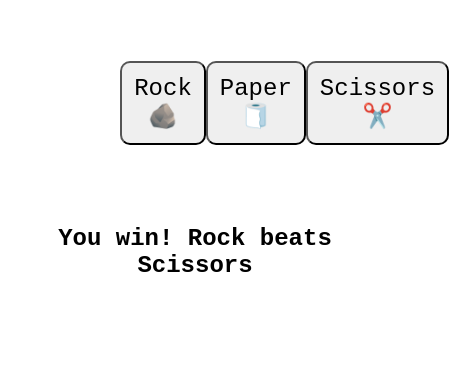
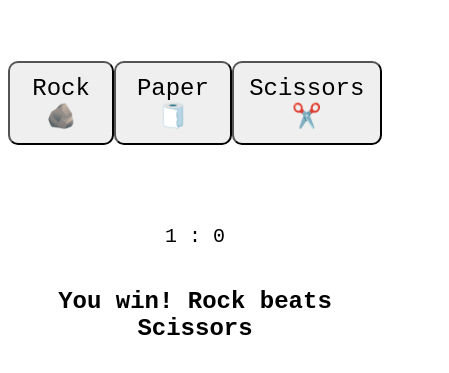
Before and after one commit to ChiendeGlace/rock-paper-scissors, a plain HTML site: page index.html in a window 390 px wide. Both pictures are taken after a click on the button "Rock 🪨". Shown: the part 135-508 px from the top of the page, 449 px wide, since content can reach past the window. Drawn offline with Linux system fonts and the light colour scheme.

Commit message:
Add mobile responsiveness

```diff
--- a/script.js
+++ b/script.js
@@ -5,11 +5,15 @@ const getComputerChoice = () => {
 const body = document.querySelector('body');
 const result = document.createElement('h2');
 result.style.textAlign = 'center';
+const score = document.createElement('p');
+score.classList.add('score')
+body.appendChild(score);
 body.appendChild(result);
 const reset = document.createElement('button');
 reset.textContent = 'Play again';
 reset.style.display = 'block';
 reset.style.marginInline = 'auto';
+
 
 const buttons = document.querySelectorAll('button');
 let playerScore = 0;
@@ -41,6 +45,7 @@ buttons.forEach(button => button.addEventListener('click', playGame));
       } else if (playerSelection === computerSelection.toLowerCase()) {
         result.textContent = 'Draw! You both chose the same answer';
       }
+      let currentScore = `${playerScore} : ${computerScore}`;
       if(playerScore === 5){
         result.textContent = `You won 5 to ${computerScore}!`;
         buttons.forEach(button => button.removeEventListener('click', playGame));
@@ -50,6 +55,7 @@ buttons.forEach(button => button.addEventListener('click', playGame));
         buttons.forEach(button => button.removeEventListener('click', playGame));
         body.appendChild(reset);
       }
+      score.textContent = currentScore;
     };
     playRound(playerSelection, getComputerChoice());
   };
@@ -61,7 +67,9 @@ buttons.forEach(button => button.addEventListener('click', playGame));
     computerScore = 0;
     buttons.forEach(button => button.addEventListener('click', playGame));
     result.textContent = '';
+    score.textContent = '';
     body.removeChild(reset);
+    score.classList.remove('critical');
   });
 
 buttons.forEach(button => button.addEventListener('transitionend', removeTransition));
--- a/style.css
+++ b/style.css
@@ -22,3 +22,15 @@ button {
   transform: scale(1.25);
   border: 2px solid blue;
 }
+.score {
+  font-family: 'Courier New', Courier, monospace;
+  font-size: 1.25rem;
+  text-align: center;
+}
+
+
+@media (max-width: 960px) {
+  .buttons {
+    width: 100%;
+  }
+}
```
